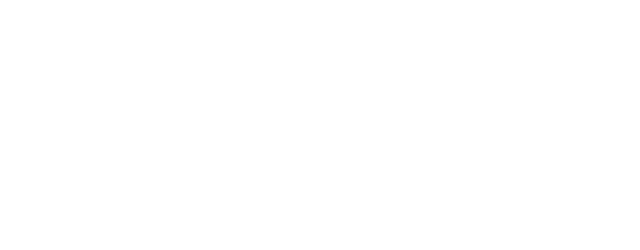
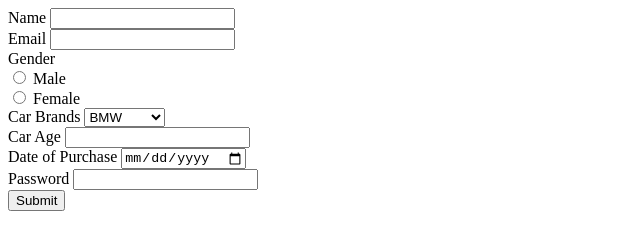
Before and after one commit to acciojob/car-insurance-form-ishaansharma750, a website: page main.html in a window 1280 px wide. Shown: the whole page, without its empty margins (0-640 px from the left). Drawn offline with Linux system fonts and the light colour scheme.

Commit message:
created a submission

```diff
--- a/main.html
+++ b/main.html
@@ -8,8 +8,62 @@
 
 <body>
 	<!-- the entire body must be written by student -->
-    <script type="text/javascript" src="./script.js">
-</script>
+    <script type="text/javascript" src="./script.js"></script>
+	 <form>
+            <div>
+                <label for="Name">Name</label>
+                <input type="text" name="name" id="name" required>
+            </div>
+
+            <div>
+                <label for="email">Email </label>
+                <input type="email" name="email" id="email" required>
+            </div>
+
+
+            <div>
+                <label for="gender">Gender  </label><br>
+                <input type="radio" name="gender" id="male" value="male" required>
+                <label for="male">Male</label><br>
+                <input type="radio" id="female" name="gender" value="female" required>
+                <label for="female">Female</label><br>
+            </div>
+
+            <div>
+                <label for="Car">Car Brands</label>
+                <select id="Car" name ="Car">
+                    <option value="BMW">BMW</option>
+                    <option value="Audi">Audi</option>
+                    <option value="Mercedez">Mercedez</option>
+                </select>
+
+            </div>
+
+            <div>
+                <label for="age">Car Age <label>
+                <input type="number" name="age" id="age" required>
+            </div>
+
+
+            <div>
+                <label for="dob">Date of Purchase </label>
+                <input type="date" name="dob" id="dob" required>
+            </div>
+
+
+
+            <div>
+                <label for="password">Password </label>
+                <input type="password" name="password" id="password" required>
+            </div>
+
+
+            <div>
+                <button type="submit">Submit</button>
+            </div>
+
+
+        </form>
 
 </body>
 
```
